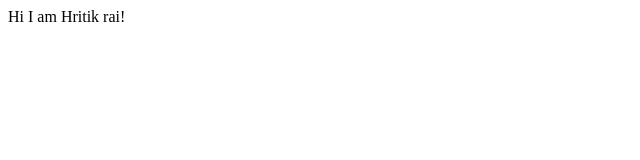
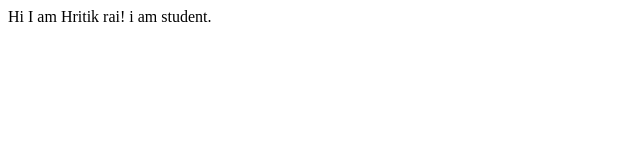
Before and after one commit to Hritik2023/Student-name-site, a plain HTML site: page index.html in a window 1280 px wide. Shown: the full height of the page, 0-640 px from the left. Drawn offline with Linux system fonts and the light colour scheme.

Commit message:
updatetext

```diff
--- a/index.html
+++ b/index.html
@@ -8,5 +8,6 @@
 </head>
 <body>
     Hi I am Hritik rai!
+    i am student.
 </body>
 </html>
```
